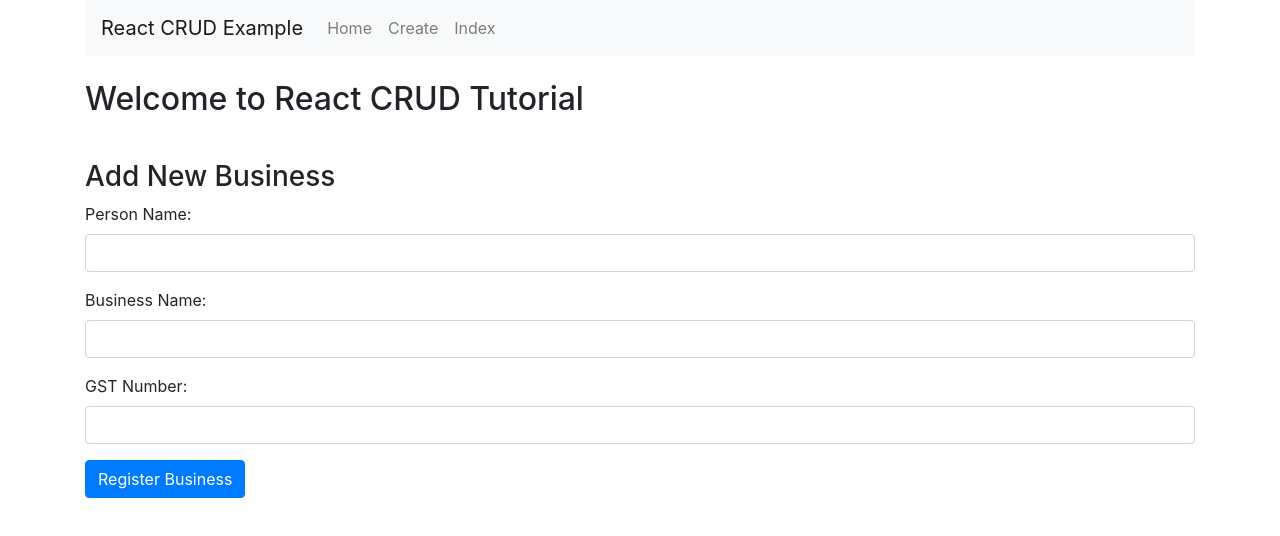
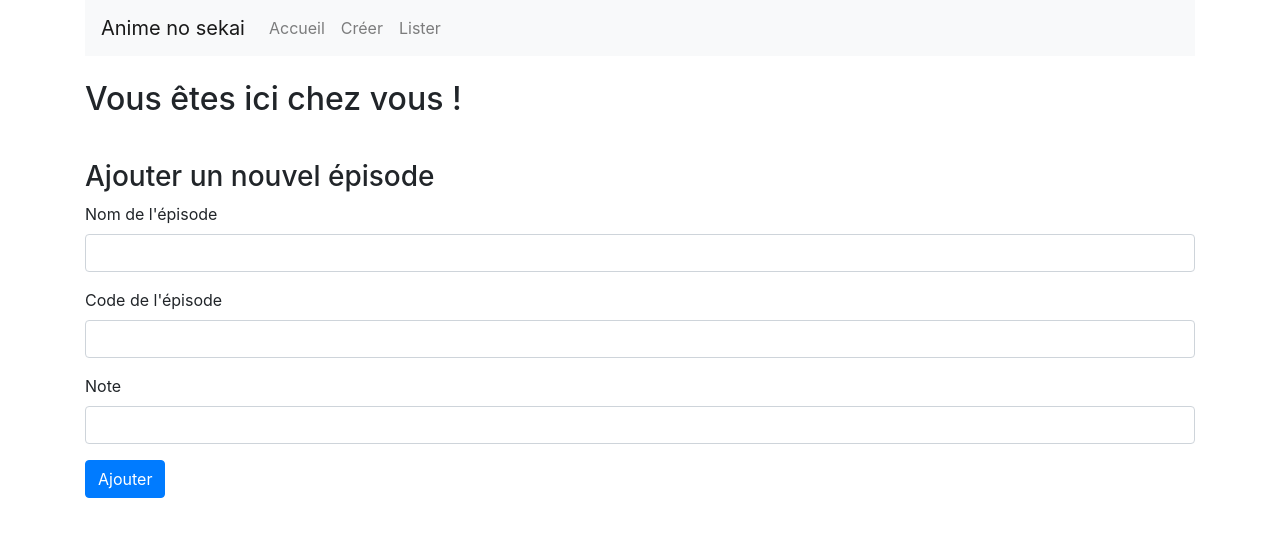
Before and after one commit to MagicVirus/lic-pro-2019-project, a React (Create React App) app in the folder front/: page /create in a window 1280 px wide. Shown: the top 536 px of the page. Built offline with nearby package versions, Linux system fonts and the light colour scheme.

Commit message:
champs mis en francais

```diff
--- a/front/package.json
+++ b/front/package.json
@@ -12,7 +12,7 @@
     "react-scripts": "2.1.3"
   },
   "scripts": {
-    "start": "react-scripts start",
+    "start": "PORT=4000 react-scripts start",
     "build": "react-scripts build",
     "test": "react-scripts test",
     "eject": "react-scripts eject"
--- a/front/src/App.js
+++ b/front/src/App.js
@@ -2,7 +2,7 @@ import React, { Component } from 'react';
 import 'bootstrap/dist/css/bootstrap.min.css';
 import { BrowserRouter as Router, Switch, Route, Link } from 'react-router-dom';
 
-import Create from './components/create.component';
+import {Create} from './components/create.component';
 import Edit from './components/edit.component';
 import Index from './components/index.component';
 
@@ -12,26 +12,26 @@ class App extends Component {
       <Router>
         <div className="container">
           <nav className="navbar navbar-expand-lg navbar-light bg-light">
-            <Link to={'/'} className="navbar-brand">React CRUD Example</Link>
+            <Link to={'/'} className="navbar-brand">Anime no sekai</Link>
             <div className="collapse navbar-collapse" id="navbarSupportedContent">
               <ul className="navbar-nav mr-auto">
                 <li className="nav-item">
-                  <Link to={'/'} className="nav-link">Home</Link>
+                  <Link to={'/'} className="nav-link">Accueil</Link>
                 </li>
                 <li className="nav-item">
-                  <Link to={'/create'} className="nav-link">Create</Link>
+                  <Link to={'/create'} className="nav-link">Créer</Link>
                 </li>
                 <li className="nav-item">
-                  <Link to={'/index'} className="nav-link">Index</Link>
+                  <Link to={'/episodes'} className="nav-link">Lister</Link>
                 </li>
               </ul>
             </div>
           </nav> <br/>
-          <h2>Welcome to React CRUD Tutorial</h2> <br/>
+          <h2>Vous êtes ici chez vous !</h2> <br/>
           <Switch>
             <Route exact path='/create' component={ Create } />
-            <Route path='/edit/:id' component={ Edit } />
-            <Route path='/index' component={ Index } />
+            <Route path='/editer/:id' component={ Edit } />
+            <Route path='/episodes' component={ Index } />
           </Switch>
         </div>
       </Router>
--- a/front/src/components/TableRow.js
+++ b/front/src/components/TableRow.js
@@ -5,13 +5,13 @@ class TableRow extends Component {
     return (
       <tr>
         <td>
-          {this.props.obj.person_name}
+          {this.props.obj.episode_name}
         </td>
         <td>
-          {this.props.obj.business_name}
+          {this.props.obj.episode_code}
         </td>
         <td>
-          {this.props.obj.business_gst_number}
+          {this.props.obj.episode_mark}
         </td>
         <td>
           <button className="btn btn-primary">Edit</button>
--- a/front/src/components/create.component.js
+++ b/front/src/components/create.component.js
@@ -1,77 +1,107 @@
-import React, { Component } from 'react';
+import React from 'react';
+import axios from 'axios';
 
-export default class Create extends Component {
+export class Create extends React.Component{
   constructor(props) {
     super(props);
-    this.onChangePersonName = this.onChangePersonName.bind(this);
-    this.onChangeBusinessName = this.onChangeBusinessName.bind(this);
-    this.onChangeGstNumber = this.onChangeGstNumber.bind(this);
+    this.onChangeEpisodeName = this.onChangeEpisodeName.bind(this);
+    this.onChangeEpisodeCode = this.onChangeEpisodeCode.bind(this);
+    this.onChangeEpisodeMark = this.onChangeEpisodeMark.bind(this);
     this.onSubmit = this.onSubmit.bind(this);
 
     this.state = {
-      person_name: '',
-      business_name: '',
-      business_gst_number:''
+      episode_name: '',
+      episode_code: '',
+      episode_mark:''
     }
   }
-  onChangePersonName(e) {
+  onChangeEpisodeName(e) {
     this.setState({
-      person_name: e.target.value
+      episode_name: e.target.value
     });
   }
-  onChangeBusinessName(e) {
+  onChangeEpisodeCode(e) {
     this.setState({
-      business_name: e.target.value
+      episode_code: e.target.value
     })
   }
-  onChangeGstNumber(e) {
+  onChangeEpisodeMark(e) {
     this.setState({
-      business_gst_number: e.target.value
+      episode_mark: e.target.value
     })
   }
+  onKeyPress(e) {
 
+      this.setState({value: e.target.value});
+
+    /**
+      const keyCode = e.keyCode || e.which;
+      const keyValue = String.fromCharCode(keyCode);
+      console.log(keyValue);
+      if (/^[0-9]*$/.test(keyValue)) {
+          e.preventDefault();
+          console.log('un char est enetre');
+
+      }
+      else {
+          this.setState({
+              episode_name: state.episode_mark
+          });
+          this.setState({inputValue: "e".episode_mark.value});
+        }
+     **/
+  }
   onSubmit(e) {
     e.preventDefault();
-    console.log(`The values are ${this.state.person_name}, ${this.state.business_name}, and ${this.state.business_gst_number}`)
-    this.setState({
-      person_name: '',
-      business_name: '',
-      business_gst_number: ''
-    })
+    const obj = {
+        episode_name: this.state.episode_name,
+        episode_code: this.state.episode_code,
+        episode_mark: this.state.episode_mark
+    };
+    axios.post('http://localhost:3000/create', obj)
+        .then(res => console.log(res.data));
+
+      this.setState({
+          episode_name: '',
+          episode_code: '',
+          episode_mark: ''
+      })
+
+    console.log(`The values are ${this.state.episode_name}, ${this.state.episode_code}, and ${this.state.episode_mark}`)
   }
 
   render() {
     return (
       <div style={{ marginTop: 10 }}>
-        <h3>Add New Business</h3>
+        <h3>Ajouter un nouvel épisode</h3>
         <form onSubmit={this.onSubmit}>
           <div className="form-group">
-            <label>Person Name:  </label>
+            <label>Nom de l'épisode</label>
             <input
               type="text"
               className="form-control"
-              value={this.state.person_name}
-              onChange={this.onChangePersonName}
+              value={this.state.episode_name}
+              onChange={this.onChangeEpisodeName}
             />
           </div>
           <div className="form-group">
-            <label>Business Name: </label>
+            <label>Code de l'épisode</label>
             <input type="text"
                    className="form-control"
-                   value={this.state.business_name}
-                   onChange={this.onChangeBusinessName}
+                   value={this.state.episode_code}
+                   onChange={this.onChangeEpisodeCode}
             />
           </div>
           <div className="form-group">
-            <label>GST Number: </label>
-            <input type="text"
+            <label>Note</label>
+            <input type="texte"
                    className="form-control"
-                   value={this.state.business_gst_number}
-                   onChange={this.onChangeGstNumber}
+                   value={this.state.episode_mark}
+                   onChange={this.onKeyPress}
             />
           </div>
           <div className="form-group">
-            <input type="submit" value="Register Business" className="btn btn-primary"/>
+            <input type="submit" value="Ajouter" className="btn btn-primary"/>
           </div>
         </form>
       </div>
--- a/front/src/components/index.component.js
+++ b/front/src/components/index.component.js
@@ -6,19 +6,19 @@ export default class Index extends Component {
 
   constructor(props) {
     super(props);
-    this.state = {business: []};
+    this.state = {episode: []};
   }
   componentDidMount(){
-    axios.get('http://localhost:3000/business')
+    axios.get('http://localhost:3000/episode')
       .then(response => {
-        this.setState({ business: response.data });
+        this.setState({ episode: response.data });
       })
       .catch(function (error) {
         console.log(error);
       })
   }
   tabRow(){
-    return this.state.business.map(function(object, i){
+    return this.state.episode.map(function(object, i){
       return <TableRow obj={object} key={i} />;
     });
   }
@@ -26,13 +26,14 @@ export default class Index extends Component {
   render() {
     return (
       <div>
-        <h3 align="center">Business List</h3>
+        <h3 align="center">Liste d'épisodes</h3>
         <table className="table table-striped" style={{ marginTop: 20 }}>
           <thead>
           <tr>
-            <th>Person</th>
-            <th>Business</th>
-            <th>GST Number</th>
+            <th>Id</th>
+            <th>Nom de l'épisode</th>
+            <th>Code</th>
+            <th>Note</th>
             <th colSpan="2">Action</th>
           </tr>
           </thead>
```
